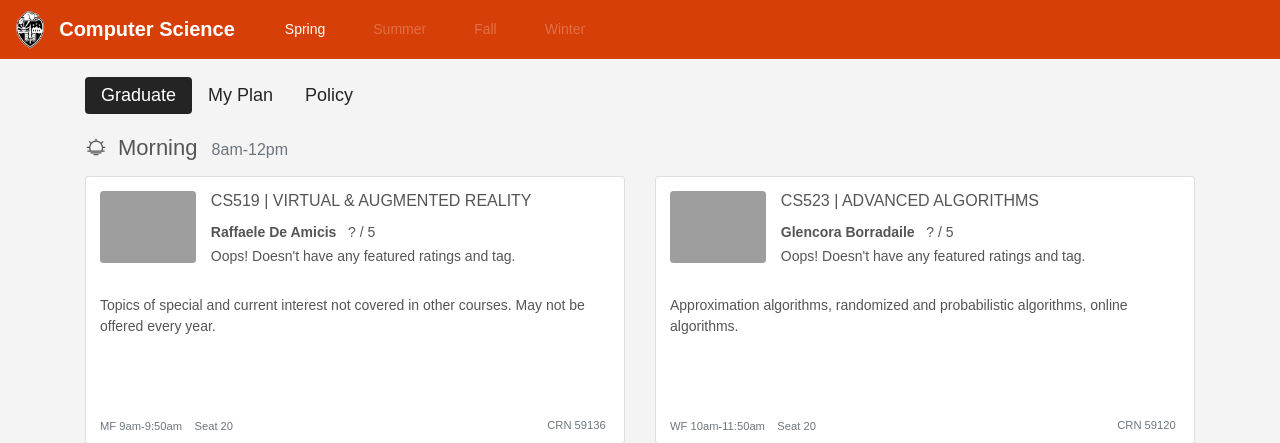
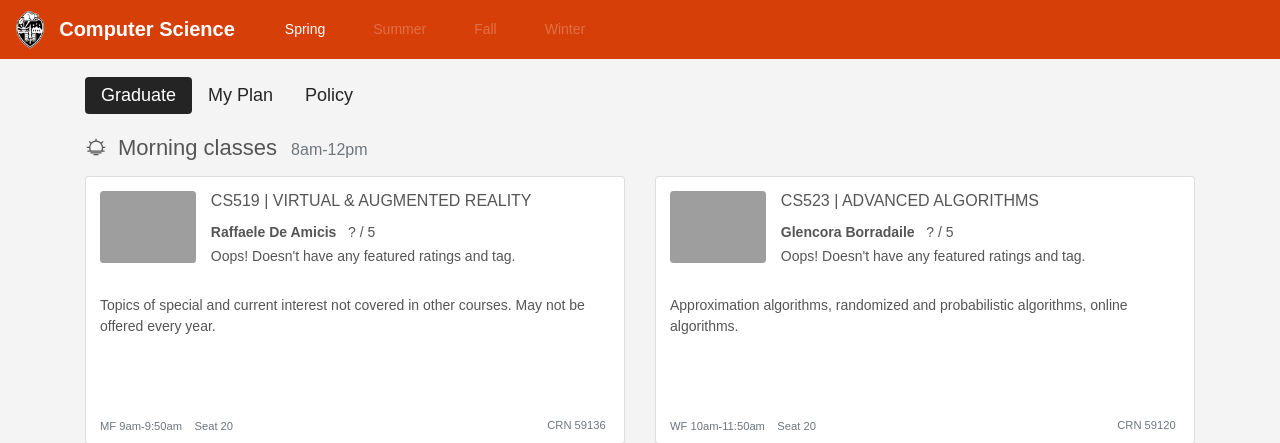
Before and after one commit to haoping2046/seachClass, a Django app: page / in a window 1280 px wide. Shown: the top 443 px of the page. Run offline with Django 3.2, Linux system fonts and the light colour scheme; some libraries are stand-ins or nearby versions; grey boxes are pictures that could not be loaded.

Commit message:
modify text

```diff
--- a/src/templates/course.html
+++ b/src/templates/course.html
@@ -18,7 +18,7 @@
 </div>
 
 
-<div class="timeC"><img src="../static/image/morning.svg" style="height: 22px; width: 22px">Morning
+<div class="timeC"><img src="../static/image/morning.svg" style="height: 22px; width: 22px">Morning classes
     <small class="time_text" > 8am-12pm</small>
 </div>
 <div class="row">
@@ -414,7 +414,7 @@
 </div>
 
 
-<div class="timeC"><img src="../static/image/afternoon.svg" style="height: 26px; width: 26px">Afternoon
+<div class="timeC"><img src="../static/image/afternoon.svg" style="height: 26px; width: 26px">Afternoon classes
 <small class="time_text"> 1pm-4pm</small>
 </div>
 <div class="row">
```
